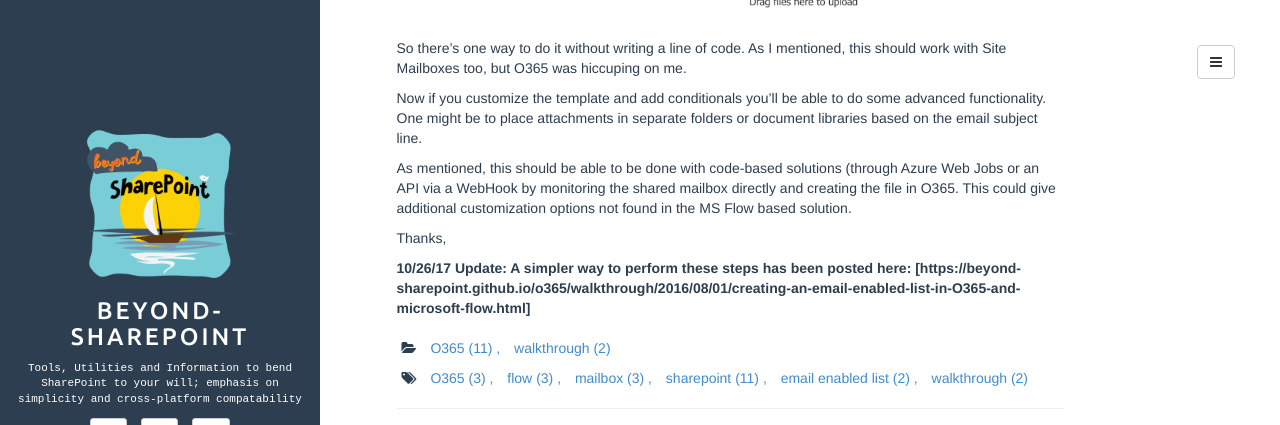
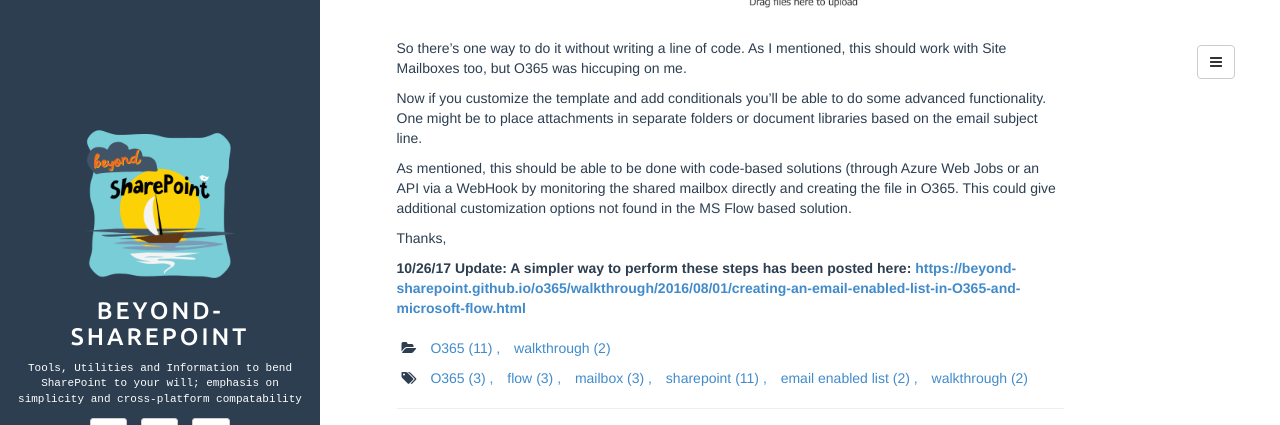
Before and after one commit to beyond-sharepoint/beyond-sharepoint.github.io, a Jekyll site: the page built from _posts/2016-08-01-creating-an-email-enabled-list-in-O365-and-microsoft-flow.md, in a window 1280 px wide and 900 px high, scrolled down 3470 px, cut to the strip 0-425 px from the top of the window. Built offline with Jekyll 4.4.1, drawn with Linux system fonts in a browser that asks for light colours; comment, search, counter and statistics services are not loaded; part of the change alters nothing that is shown.

```diff
--- a/_posts/2016-08-01-creating-an-email-enabled-list-in-O365-and-microsoft-flow.md
+++ b/_posts/2016-08-01-creating-an-email-enabled-list-in-O365-and-microsoft-flow.md
@@ -61,4 +61,4 @@ As mentioned, this should be able to be done with code-based solutions (through
 
 Thanks,
 
-**10/26/17 Update: A simpler way to perform these steps has been posted here: [https://beyond-sharepoint.github.io/o365/walkthrough/2016/08/01/creating-an-email-enabled-list-in-O365-and-microsoft-flow.html]**
+**10/26/17 Update: A simpler way to perform these steps has been posted here: [https://beyond-sharepoint.github.io/o365/walkthrough/2016/08/01/creating-an-email-enabled-list-in-O365-and-microsoft-flow.html](https://beyond-sharepoint.github.io/o365/walkthrough/2016/08/01/creating-an-email-enabled-list-in-O365-and-microsoft-flow.html)**
```
